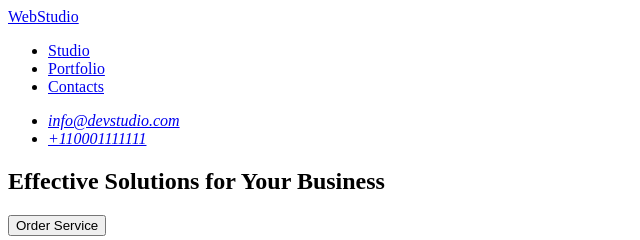
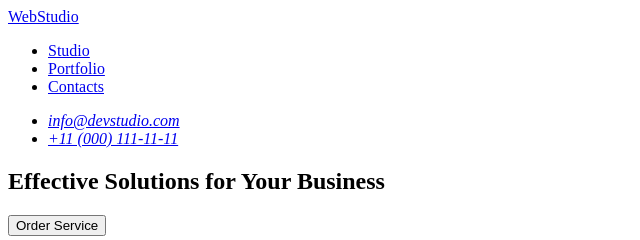
Before and after one commit to Andrii-Marshak/goit-markup-hw-01, a plain HTML site: page index.html in a window 1280 px wide. Shown: the top 240 px of the page, 0-640 px from the left. Drawn offline with Linux system fonts and the light colour scheme.

Commit message:
Обновлен файл index.html

```diff
--- a/index.html
+++ b/index.html
@@ -9,8 +9,9 @@
 
 <body>
     <header>
-        <a href="./index.html" class="logo">WebStudio</a>
+
         <nav>
+            <a href="./index.html" class="logo">WebStudio</a>
             <ul>
                 <li><a href="#">Studio</a></li>
                 <li><a href="#">Portfolio</a></li>
@@ -20,7 +21,7 @@
         <address class="contact-info">
             <ul>
                 <li><a href="mailto:info@devstudio.com">info@devstudio.com</a></li>
-                <li><a href="tel:+110001111111">+110001111111</a></li>
+                <li><a href="tel:+110001111111">+11 (000) 111-11-11</a></li>
             </ul>
         </address>
     </header>
```
